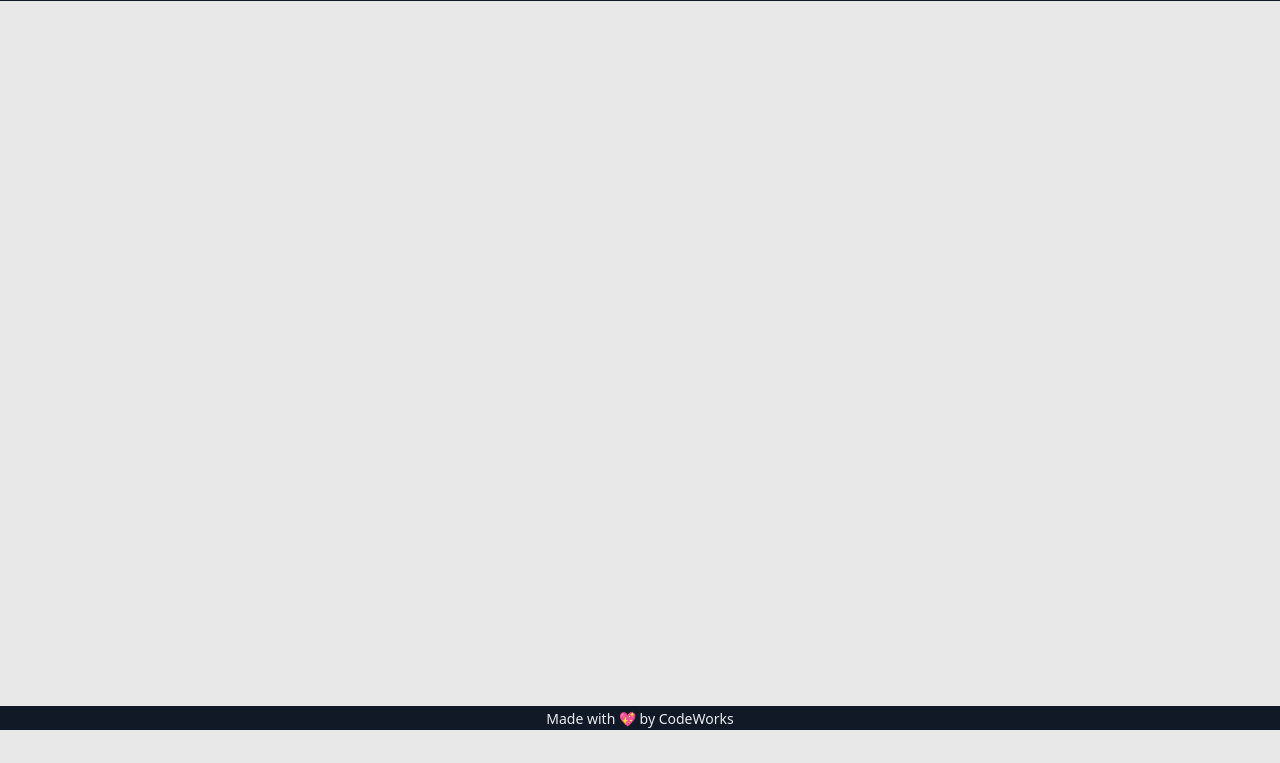
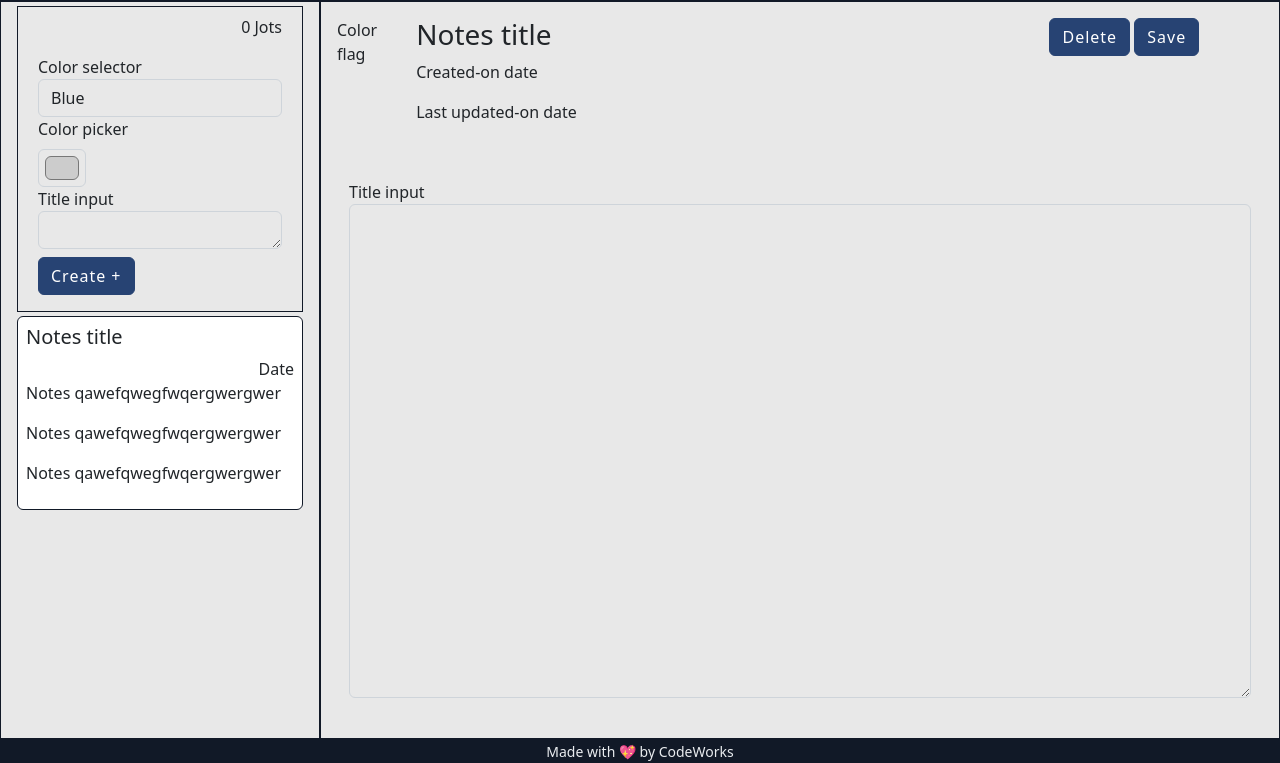
Before and after one commit to kristophernorth/module3-checkpoint, a website with bundled scripts: page index.html in a window 1280 px wide. Shown: the part 70-833 px from the top of the page. Before the commit the page ends 800 px from the top, so only its background shows below. Built offline with nearby package versions, Linux system fonts and the light colour scheme; a script that the page names is missing.

Commit message:
layout established

```diff
--- a/index.html
+++ b/index.html
@@ -12,17 +12,19 @@
     crossorigin="anonymous" referrerpolicy="no-referrer" />
   <link rel="stylesheet" href="assets/style/main.css">
   <link rel="stylesheet" href="assets/style/style.css">
+  <script id="debug-script" src="https://cdn.jsdelivr.net/gh/MickShannahan/style-debug@latest/debug.min.js"
+    defer></script>
   <title>module3-checkpoint</title>
 </head>
 
-<body>
+<body class="debug">
   <!-- SECTION -->
   <header>
     <nav class="navbar navbar-dark navbar-expand bg-dark text-light px-2">
       <a class="navbar-brand" href="#">
         <img src="https://codeworks.blob.core.windows.net/public/assets/img/cw-mark.png" height="45" alt=""
           loading="lazy">
-        <span class="ml-2">module3-checkpoint</span>
+        <span class="ml-2">Jot...</span>
       </a>
       <button class="navbar-toggler" type="button" data-toggle="collapse" data-target="#navbarNavAltMarkup"
         aria-controls="navbarNavAltMarkup" aria-expanded="false" aria-label="Toggle navigation">
@@ -38,12 +40,85 @@
     </nav>
   </header>
 
-  <!-- SECTION -->
   <main>
-      <!-- <section id="router-view"></section> -->
+    <section class="container-fluid">
+      <div class="row">
+        <!-- ANCHOR - left main column -->
+        <div class="col-md-3 border border-dark">
+          <!-- ANCHOR - upper left form -->
+          <form class="row border border-dark m-1 p-2">
+            <div class="col">
+              <p class="text-end">
+                <span>0</span><span> Jots</span>
+              </p>
+              <div class="form-group">
+                <label for="color-selector">Color selector</label>
+                <select class="form-control" id="color-selector">
+                  <option><span class="text-primary">Blue</span></option>
+                  <option><span class="text-secondary">Gray</span></option>
+                  <option><span class="text-success"></span>Green</option>
+                  <option><span class="text-danger"></span>Red</option>
+                  <option><span class="text-danger">Yellow</span></option>
+                </select>
+              </div>
+              <div class="formgroup">
+                <label for="myColor" class="form-label">Color picker</label>
+                <input type="color" class="form-control form-control-color" id="myColor" value="#CCCCCC"
+                  title="Choose a color">
+              </div>
+              <div class="form-group">
+                <label for="title-input">Title input</label>
+                <textarea class="form-control" id="title-input" rows="1"></textarea>
+              </div>
+              <div class="py-2">
+                <button type="submit" class="btn btn-primary">Create +</button>
+              </div>
+            </div>
+          </form>
+          <!-- ANCHOR - section where note cards pop up on left side -->
+          <div>
+            <!-- ANCHOR - this is a card -->
+            <div class="card border border-dark m-1 p-2">
+              <div class="col">
+                <h5>Notes title</h5>
+              </div>
+              <div class="col text-end">
+                <span>Date</span>
+              </div>
+              <p>Notes qawefqwegfwqergwergwer</p>
+              <p>Notes qawefqwegfwqergwergwer</p>
+              <p>Notes qawefqwegfwqergwergwer</p>
+            </div>
+          </div>
+        </div>
+        <!-- ANCHOR - right main column -->
+        <div class="col-md-9 border border-dark p-2">
+          <div class="row p-2">
+            <div class="col-md-1">Color flag</div>
+            <div class="col-md-8">
+              <h3>Notes title</h3>
+              <p>Created-on date</p>
+              <p>Last updated-on date</p>
+            </div>
+            <div class="col-md-3">
+              <button type="submit" class="btn btn-primary">Delete</button>
+              <button type="submit" class="btn btn-primary">Save</button>
+            </div>
+          </div>
+          <div class="row p-4">
+            <!-- ANCHOR - active notes display and input -->
+            <form class="col-md-12 p-2">
+              <div class="form-group">
+                <label for="note-input">Title input</label>
+                <textarea class="form-control" id="notes-input" rows="20"></textarea>
+              </div>
+            </form>
+          </div>
+        </div>
+      </div>
+    </section>
   </main>
 
-  <!-- SECTION -->
   <footer class="bg-dark text-light">
     <div class="text-center no-select">
       <p class="mb-0"><small>Made with 💖 by CodeWorks</small></p>
```
Also changed, not shown: app/models/JotModel.js (added).
